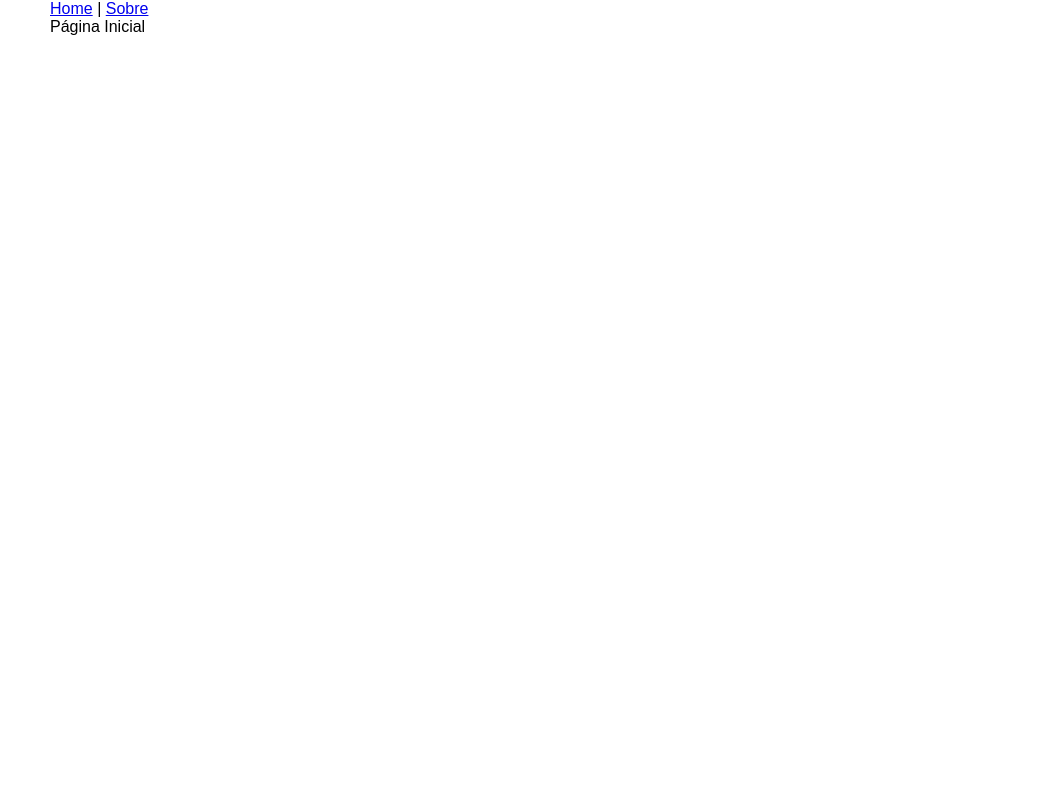
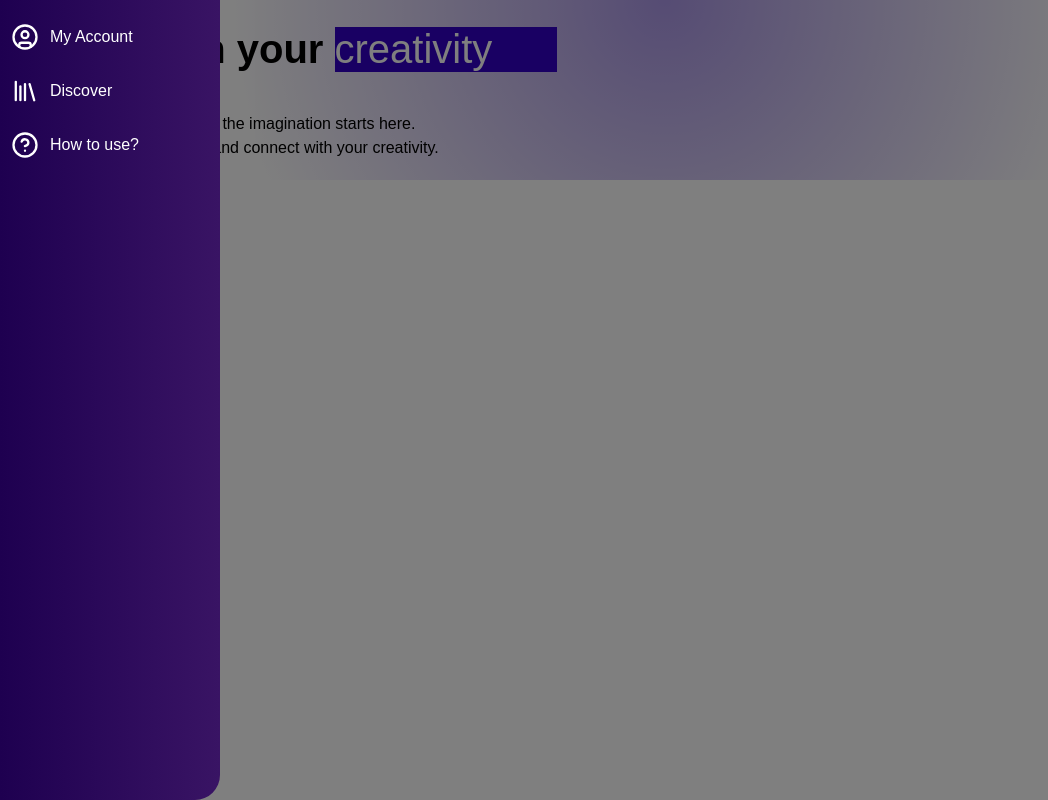
Before and after one commit to Cadu139/react_trainning, a React (Vite) app: page / in a window 1280 px wide. Shown: the whole page, without its empty margins (0-1048 px from the left). Built offline with nearby package versions, Linux system fonts and the light colour scheme.

Commit message:
saindo do teste

```diff
--- a/src/App.jsx
+++ b/src/App.jsx
@@ -10,13 +10,13 @@ function App() {
 	return (
 		<Router>
 			<div>
-				<Link to="/">Home</Link> | <Link to="/sobre">Sobre</Link>
+				{/*<Link to="/">Home</Link> | <Link to="/sobre">Sobre</Link>
 				<Routes>
 					<Route path="/" element={<div>Página Inicial</div>} />
 					<Route path="/sobre" element={<div>Página Sobre</div>} />
-				</Routes>
-				{/*<VerticalMenu />
-				<Welcome />*/}
+				</Routes>*/}
+				<VerticalMenu />
+				<Welcome />
 
 			</div>
 		</Router>
```
